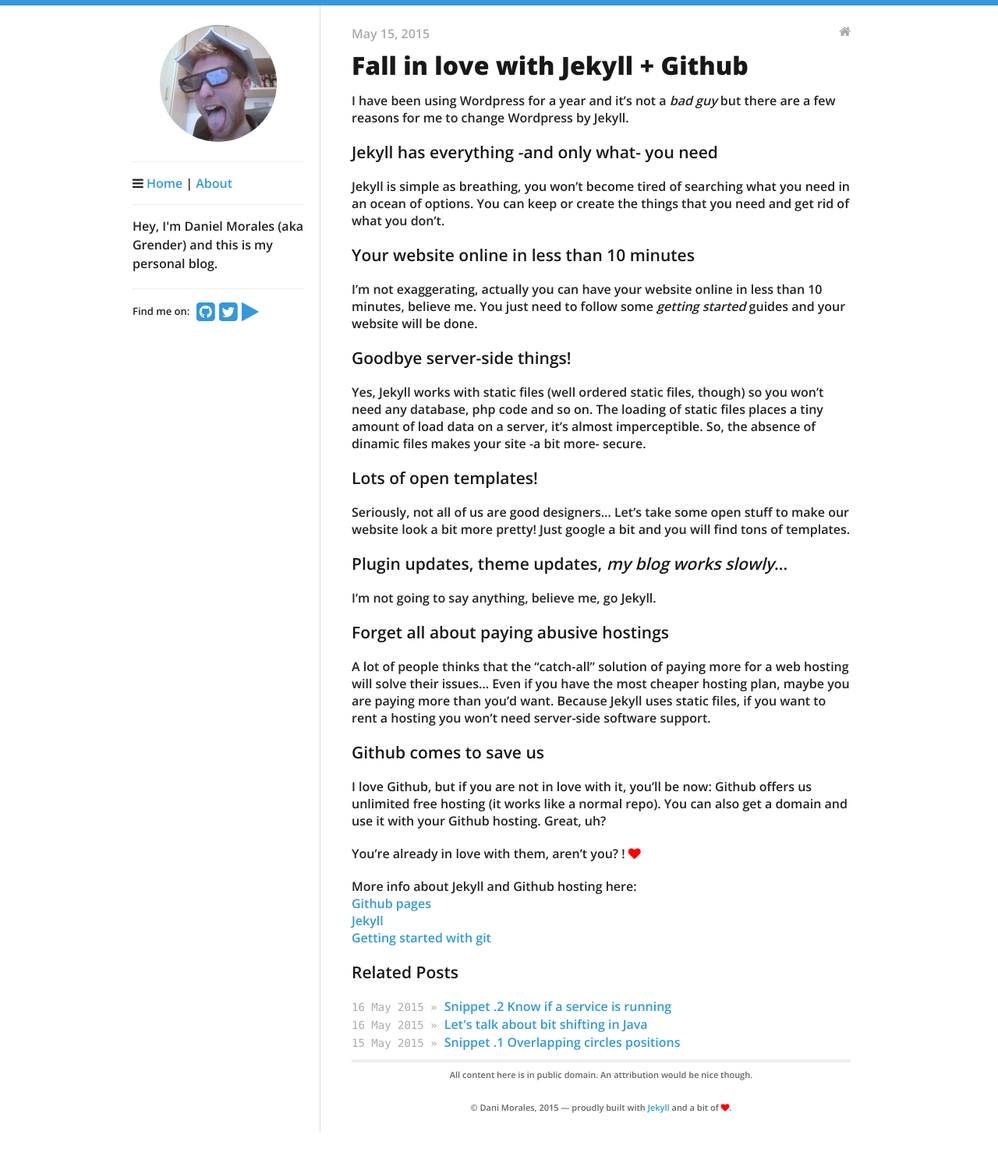
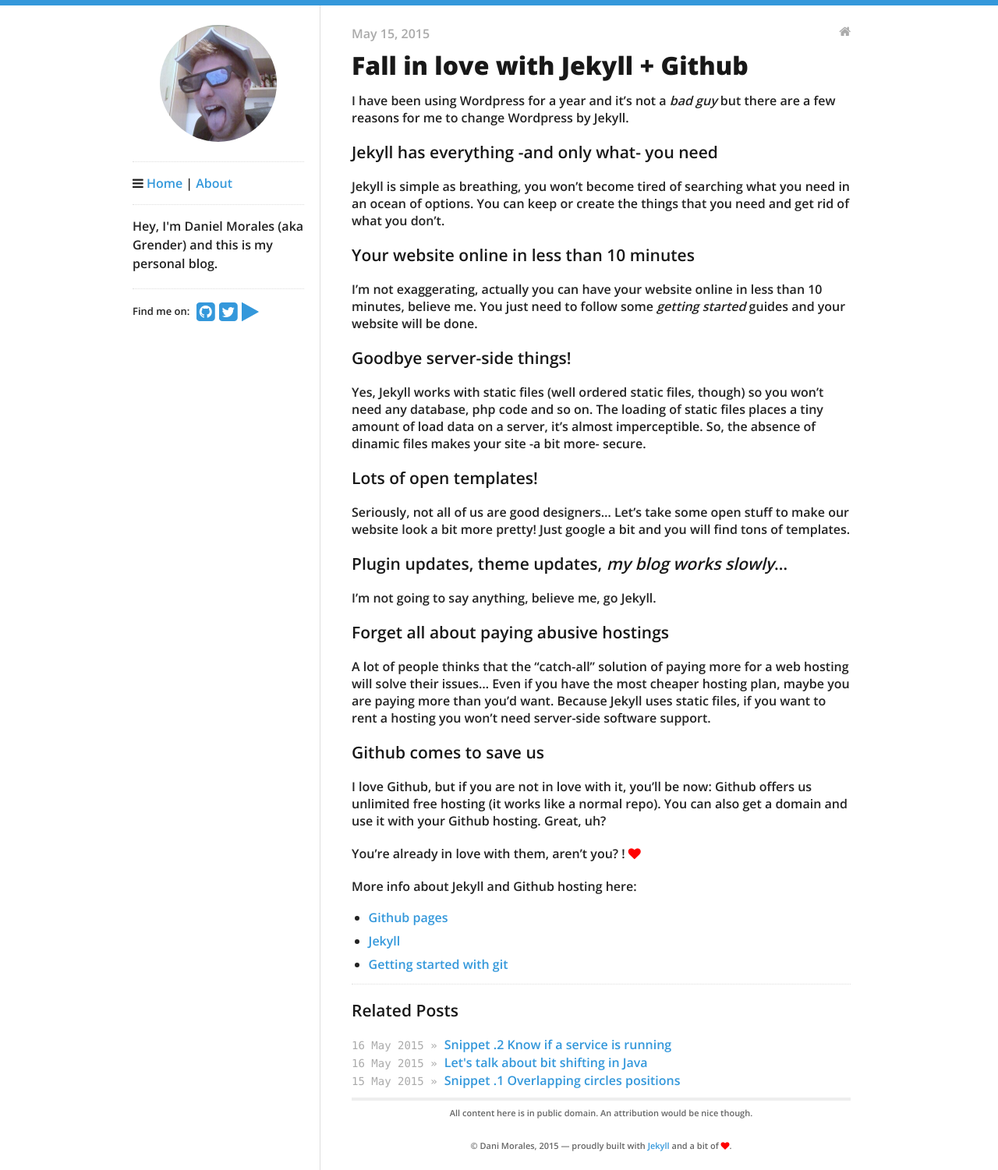
Before and after one commit to GrenderG/grenderg.github.io, a Jekyll site: the page built from _posts/2015-05-15-jekyll_github.md, in a window 1280 px wide. Shown: the whole page at 78% size. Built offline with Jekyll 4.4.1, drawn with Linux system fonts in a browser that asks for light colours; nearby versions of some CDN libraries; before the commit the page ends 1452 px from its top, so only the background shows below that.

```diff
--- a/_posts/2015-05-15-jekyll_github.md
+++ b/_posts/2015-05-15-jekyll_github.md
@@ -44,6 +44,8 @@
 You're already in love with them, aren't you? ! <i class="fa fa-heart red_heart"></i>
 
 More info about Jekyll and Github hosting here:
-: [Github pages](https://pages.github.com/)
-: [Jekyll](http://jekyllrb.com/)
-: [Getting started with git](http://rogerdudler.github.io/git-guide/)
+<ul>
+<li><a href="https://pages.github.com/">Github pages</a></li>
+<li><a href="http://jekyllrb.com/">Jekyll</a></li>
+<li><a href="http://rogerdudler.github.io/git-guide/">Getting started with git</a></li>
+</ul>
--- a/index.html
+++ b/index.html
@@ -8,6 +8,7 @@
   <ul id="blog-posts" class="posts">
     {% for post in site.posts %}
       <li><span>{{ post.date | date_to_string }} &raquo;</span><a href="{{ post.url }}">{{ post.title }}</a></li>
+      <p class="post_description">{{ post.description }}</i>
     {% endfor %}
   </ul>
 </div>
--- a/site.json
+++ b/site.json
@@ -6,6 +6,7 @@
 "categories": {{ item.categories | jsonify }},
 "tags": {{ item.tags | jsonify}},
 "title": {{ item.title | jsonify}},
-"url": {{ item.url | jsonify}}},
+"url": {{ item.url | jsonify}},
+"description": {{ item.description | jsonify }}}
 {% endfor %}
 false]
```
Also changed, not shown: _includes/css/screen.css (+12 -0 lines).
